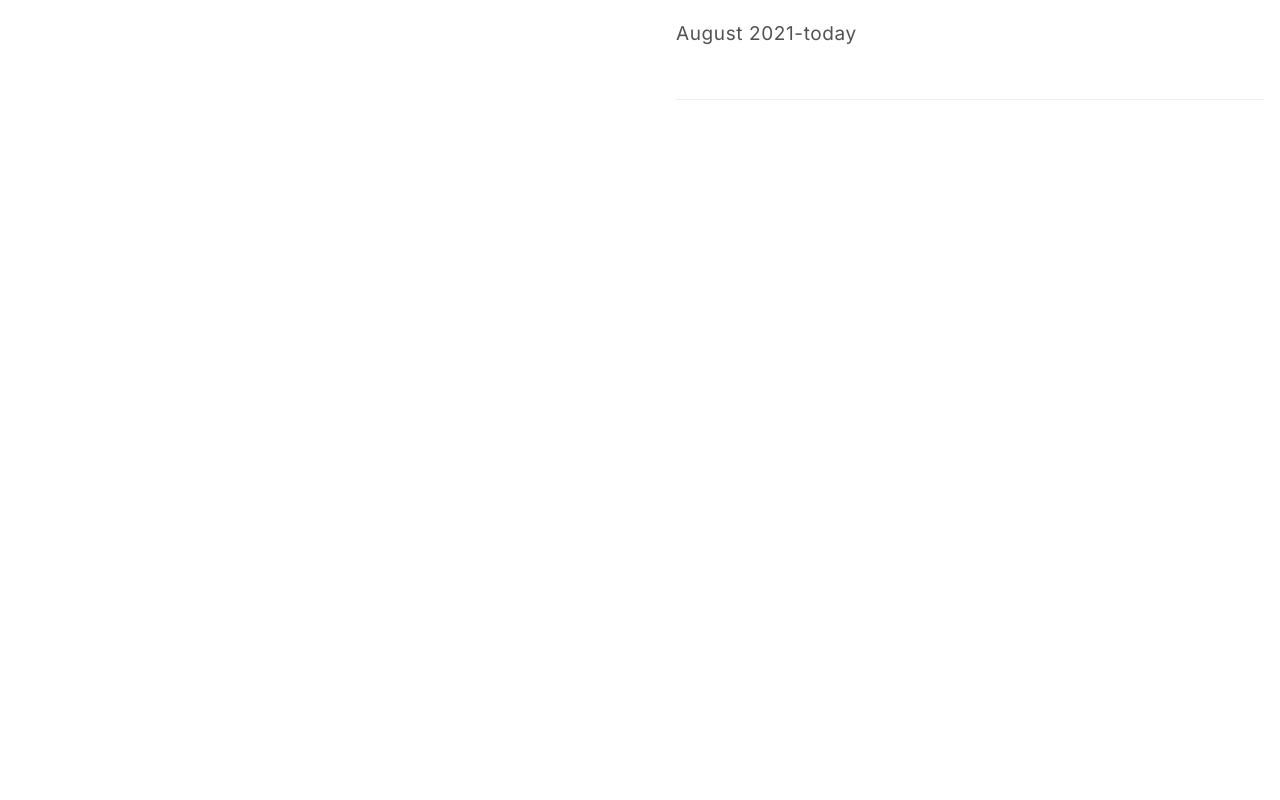
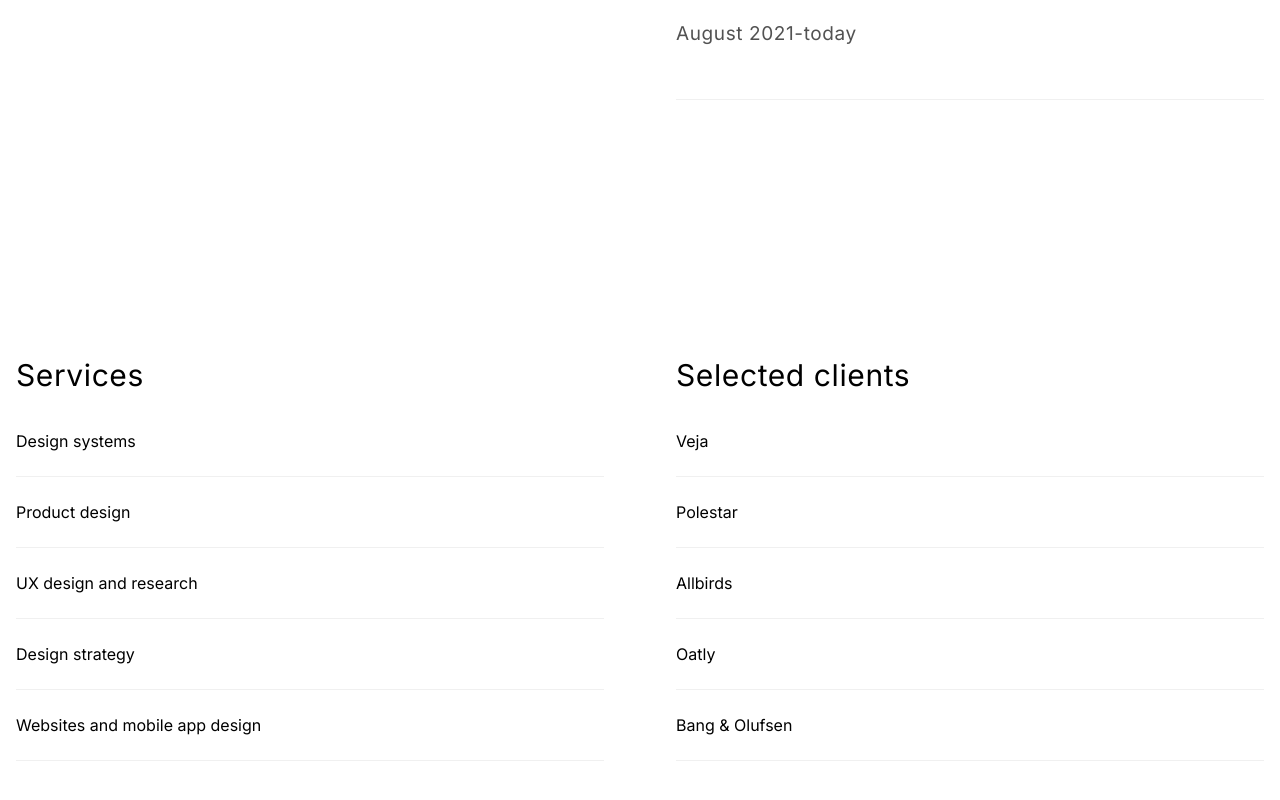
Before and after one commit to ViniVanC/day22-Lightfolio-website, a React (Vite) app: page / in a window 1280 px wide. Shown: the part 5278-6078 px from the top of the page. Before the commit the page ends 5506 px from the top, so only its background shows below. Built offline with nearby package versions, Linux system fonts and the light colour scheme.

Commit message:
added ServicesAndSelectedClients.jsx to App.jsx

```diff
--- a/src/App.jsx
+++ b/src/App.jsx
@@ -4,6 +4,7 @@ import { TextBanner } from "./components/TextBanner/TextBanner";
 import { AboutMe } from "./sections/AboutMe/AboutMe";
 import { Experience } from "./sections/Experience/Experience";
 import { Intro } from "./sections/Intro/Intro";
+import { ServicesAndSelectedClients } from "./sections/ServicesAndSelectedClients/ServicesAndSelectedClients";
 import { Works } from "./sections/Works/Works";
 
 function App() {
@@ -26,6 +27,7 @@ function App() {
           />
         </div>
         <Experience />
+        <ServicesAndSelectedClients />
       </main>
     </>
   );
```
